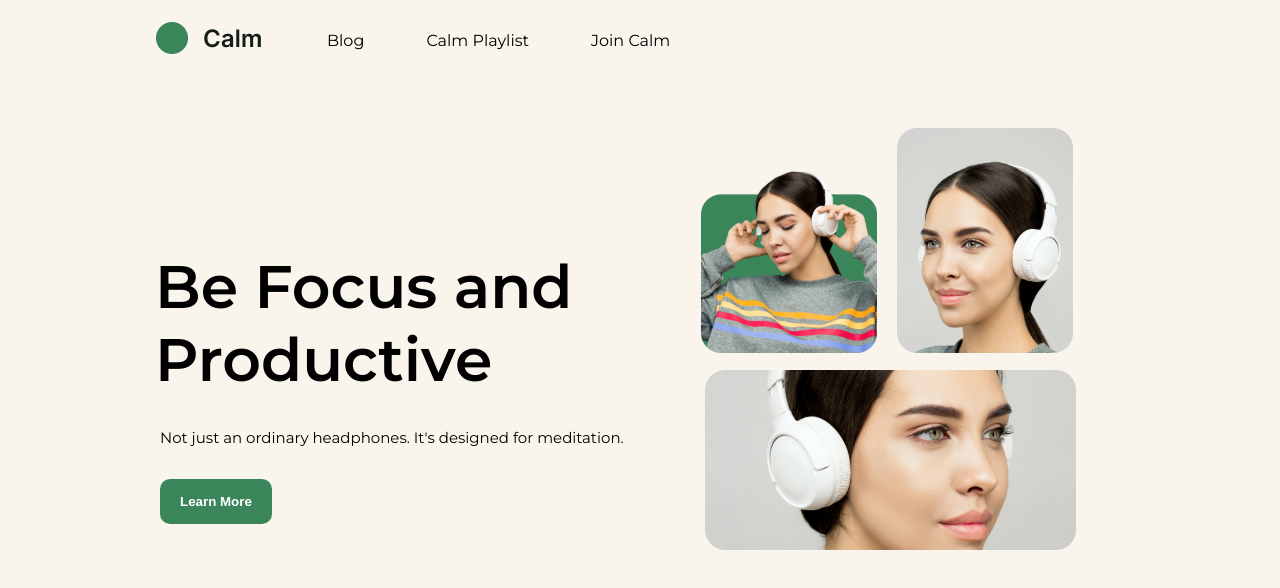
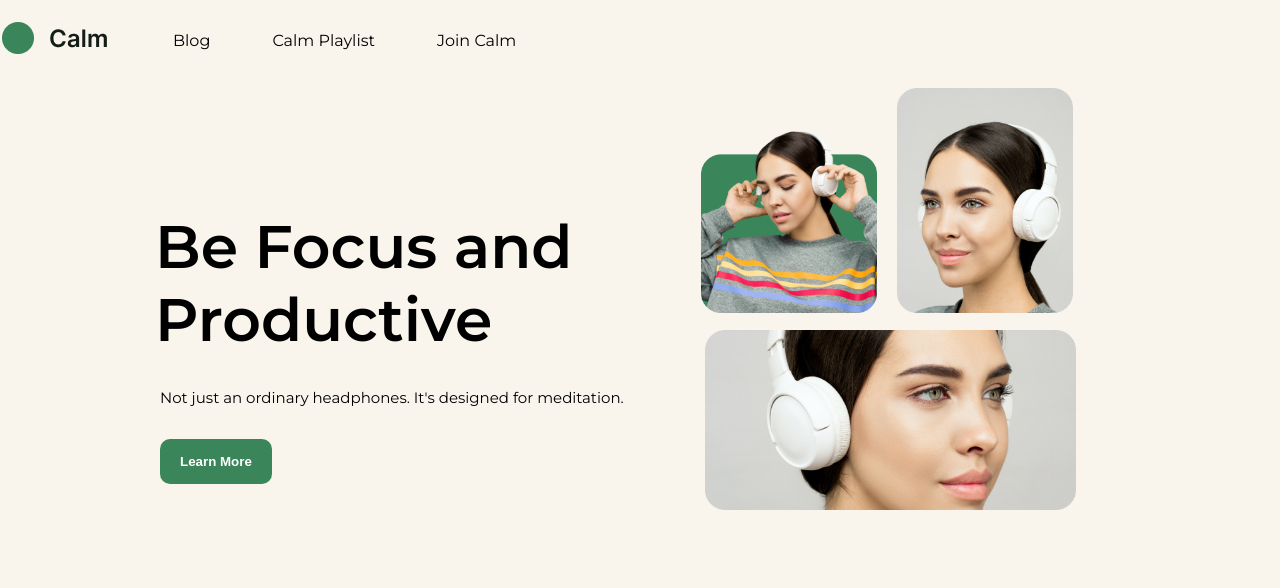
Before and after one commit to imbeshat/Project04-Headphones, a plain HTML site: page index.html in a window 1280 px wide. Drawn offline with Linux system fonts and the light colour scheme.

Commit message:
changed padding of nav bar and added justify content for ul

```diff
--- a/style.css
+++ b/style.css
@@ -17,12 +17,12 @@ body {
 /* ------------- CSS for nav bar --------------  */
 
 nav {
-	padding: 20px 154px;
-	height: 15vh;
+	padding: 20px 0;
 }
 
 nav ul {
 	display: flex;
+	justify-content: flex-start;
 	align-items: center;
 }
 
```
